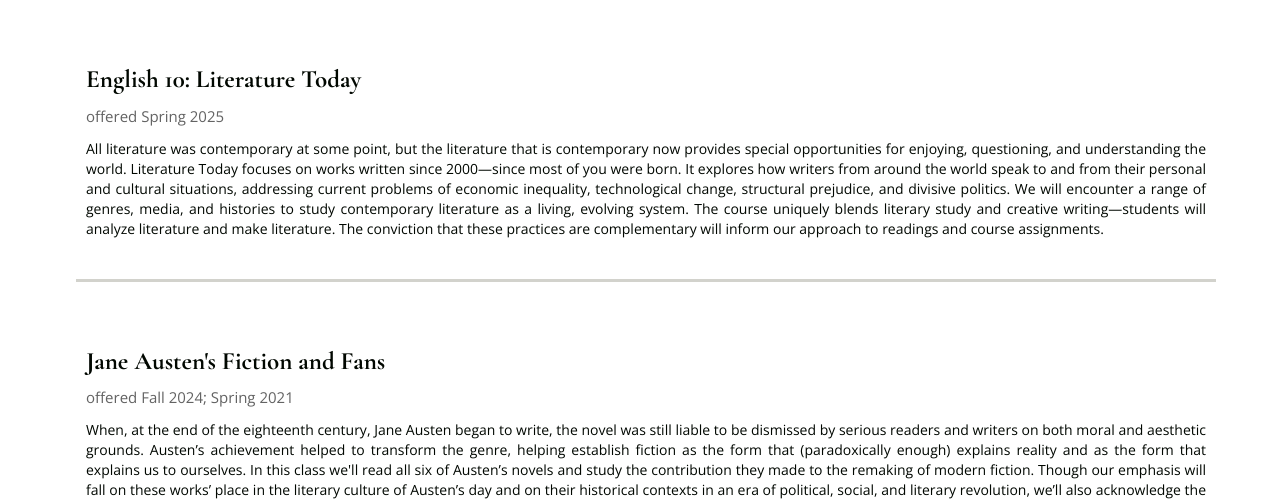
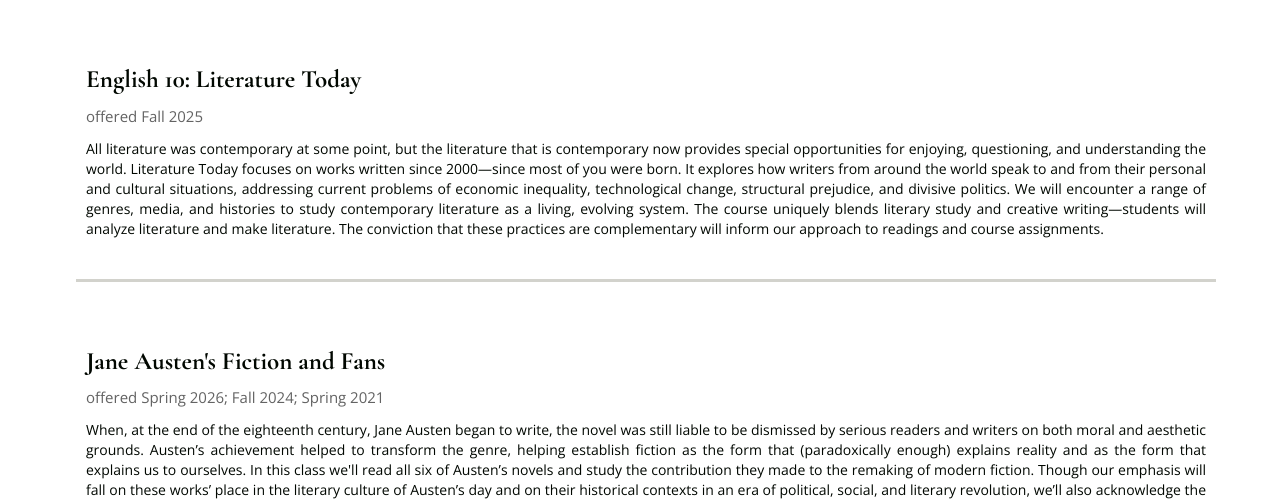
Before and after one commit to ceyingst/DLSite, a Jekyll site: the page built from teaching.html, in a window 1280 px wide and 900 px high, scrolled down 1691 px. Shown: the part 154-655 px from the top of the window. Built offline with Jekyll 4.4.1, drawn with Linux system fonts in a browser that asks for light colours; nearby versions of some CDN libraries; some web fonts are replaced.

Commit message:
Update UGcourses.yml

```diff
--- a/_data/UGcourses.yml
+++ b/_data/UGcourses.yml
@@ -1,8 +1,8 @@
 - name: "English 10: Literature Today"
-  taught: "Spring 2025"
+  taught: "Fall 2025"
   description: "All literature was contemporary at some point, but the literature that is contemporary now provides special opportunities for enjoying, questioning, and understanding the world. Literature Today focuses on works written since 2000—since most of you were born. It explores how writers from around the world speak to and from their personal and cultural situations, addressing current problems of economic inequality, technological change, structural prejudice, and divisive politics. We will encounter a range of genres, media, and histories to study contemporary literature as a living, evolving system. The course uniquely blends literary study and creative writing—students will analyze literature and make literature. The conviction that these practices are complementary will inform our approach to readings and course assignments."
 - name: "Jane Austen's Fiction and Fans"
-  taught: "Fall 2024; Spring 2021"
+  taught: "Spring 2026; Fall 2024; Spring 2021"
   description: "When, at the end of the eighteenth century, Jane Austen began to write, the novel was still liable to be dismissed by serious readers and writers on both moral and aesthetic grounds. Austen’s achievement helped to transform the genre, helping establish fiction as the form that (paradoxically enough) explains reality and as the form that explains us to ourselves. In this class we'll read all six of Austen’s novels and study the contribution they made to the remaking of modern fiction. Though our emphasis will fall on these works’ place in the literary culture of Austen’s day and on their historical contexts in an era of political, social, and literary revolution, we’ll also acknowledge the strong and ardent feelings that Austen’s oeuvre continues to arouse today. To that end, we’ll do some investigating of the frequently wild world of contemporary Austen fandom and the Austenian tourism, shopping, adaptations, and sequels that nurture it. At the same time, we’ll also remember that Austen knew fandom from both sides; part of our work this semester will be to learn about the early-nineteenth-century cultures of literary appreciation in which Austen both enrolled the heroines of her fiction and enrolled herself."
 - name: Literacy Stories
   taught: Fall 2024; Spring 2022
```
